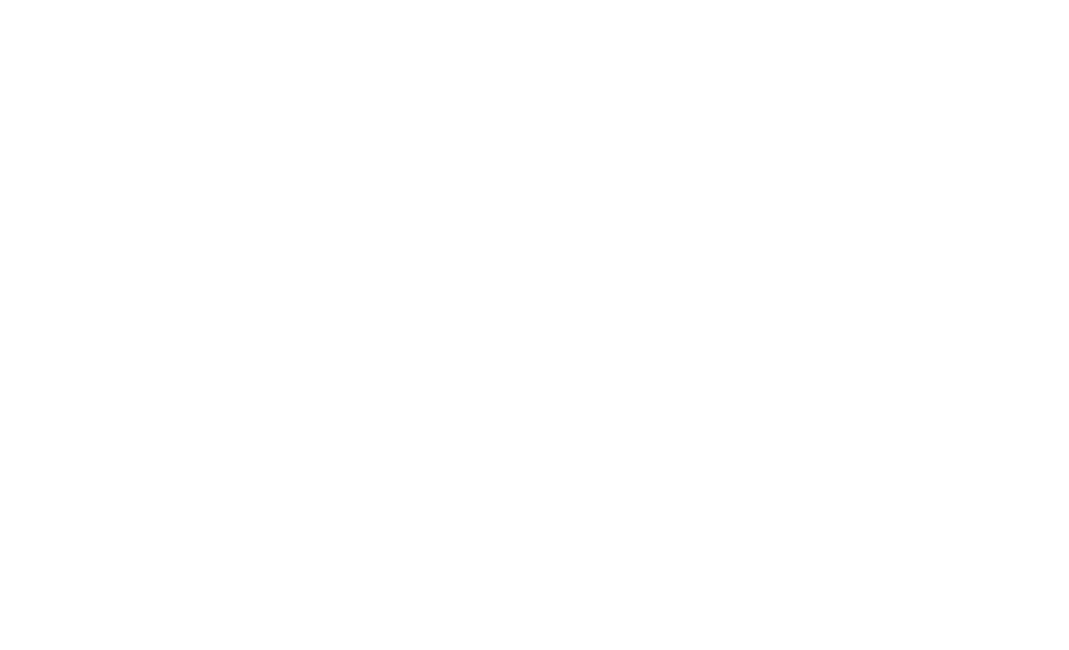
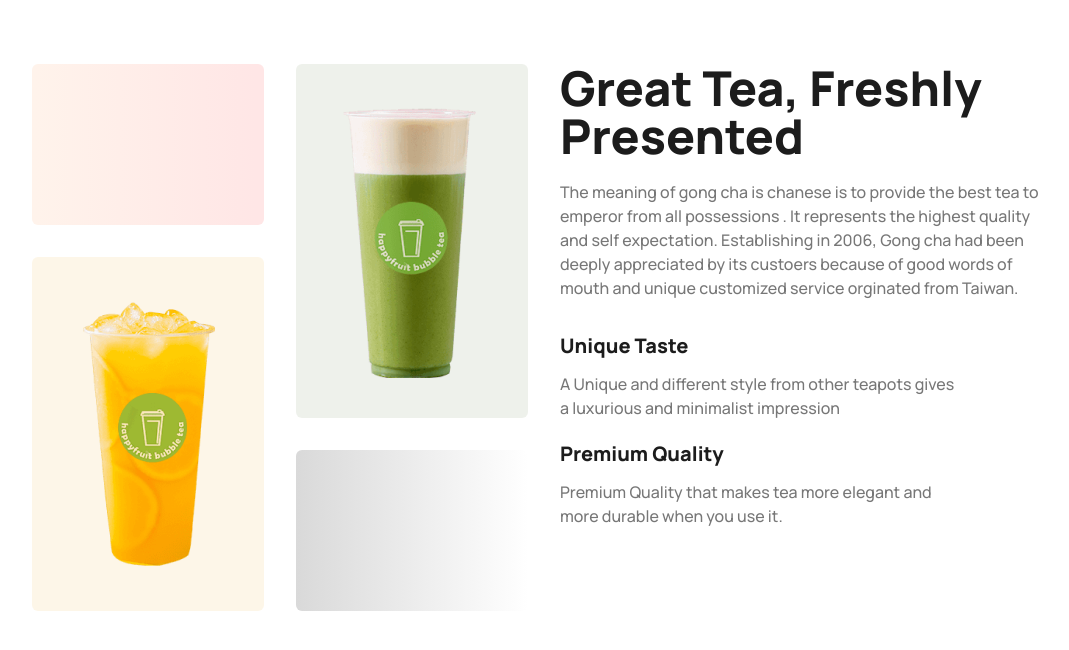
Before and after one commit to 5hishirH/teaHouse, a plain HTML site: page index.html in a window 1280 px wide. Shown: the whole page, without its empty margins (96-1165 px from the left). Drawn offline with nearby package versions, Linux system fonts and the light colour scheme.

Commit message:
feat: add great tea section

```diff
--- a/index.html
+++ b/index.html
@@ -4,8 +4,83 @@
     <meta charset="UTF-8">
     <meta name="viewport" content="width=device-width, initial-scale=1.0">
     <title>Tea House</title>
+
+    <link href="https://cdn.jsdelivr.net/npm/daisyui@3.4.0/dist/full.css" rel="stylesheet" type="text/css" />
+    <script src="https://cdn.tailwindcss.com"></script>
+
+    <!-- custom tailwind -->
+    <script>
+        tailwind.config = {
+          theme: {
+            extend: {
+              colors: {
+                textPrimary: '#1C1C1C',
+                textSecondary: '#777777',
+              }
+            }
+          }
+        }
+      </script>
+
+      <!-- custom CSS -->
+      <style>
+        @import url('https://fonts.googleapis.com/css2?family=Manrope:wght@400;500;600;700;800&display=swap');
+
+        * {
+            font-family: 'Manrope', sans-serif;
+        }
+
+        section {
+            margin-top: 5vw;
+        }
+
+        /* responsive */
+        @media screen and (max-width: 676px) {
+        section {
+                /* background-color: lightblue; */
+                margin-top: 3rem;
+            }
+        }
+      </style>
 </head>
-<body>
-
+<body class="w-full flex flex-col items-center">
+    <main class="w-4/5">
+        <section class="flex flex-col lg:flex-row gap-8">
+            <!-- left part -->
+            <div class="flex-1 grid grid-cols-2 grid-rows-3 gap-4 lg:gap-8">
+                <div class="rounded-md" style="background: var(--linear, linear-gradient(270deg, #F00 0%, #FF8938 100%)); opacity: 0.10000000149011612;"></div>
+                <div  class="rounded-md row-span-2 flex justify-center items-center" style="background: rgba(87, 118, 57, 0.10);">
+                    <img class="p-5 lg:py-10" src="images/fresh-2.png" alt="">
+                </div>
+                <div class="rounded-md row-span-2 flex justify-center items-center" style="background: rgba(230, 166, 35, 0.10);">
+                    <img class="p-5 lg:py-10" src="images/fresh-1.png" alt="">
+                </div>
+                <div class="rounded-md" style="background: linear-gradient(90deg, #D9D9D9 0%, rgba(255, 255, 255, 0.00) 100%);"></div>
+            </div>
+            <!-- right part -->
+            <div class="flex-1">
+                <h3 class="text-5xl text-textPrimary font-extrabold">
+                    Great Tea, Freshly
+                    <br>
+                    Presented
+                </h3>
+                <p class="text-base text-textSecondary font-medium mt-5">
+                    The meaning of gong cha is chanese is to provide the best tea to emperor from all possessions . It represents the highest quality and self expectation. Establishing in 2006, Gong cha had been deeply appreciated by its custoers  because of good words of mouth and unique customized service orginated from Taiwan.
+                </p>
+                <h4 class="text-textPrimary text-xl font-extrabold mt-8">
+                    Unique Taste
+                </h4>
+                <p class="w-4/5 text-base text-textSecondary font-medium mt-3">
+                    A Unique and different style from other teapots gives a luxurious and minimalist impression
+                </p>
+                <h4 class="text-textPrimary text-xl font-extrabold mt-5">
+                    Premium Quality
+                </h4>
+                <p class="w-4/5 text-base text-textSecondary font-medium mt-3">
+                    Premium Quality that makes tea more elegant and more durable when you use it.
+                </p>
+            </div>
+        </section>
+    </main>
 </body>
 </html>
```
Also changed, not shown: tailwind.config.js (added, +8 -0 lines).
